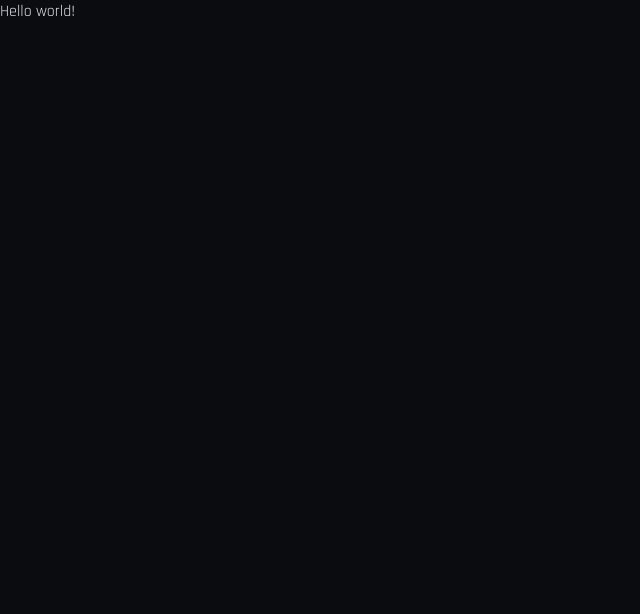
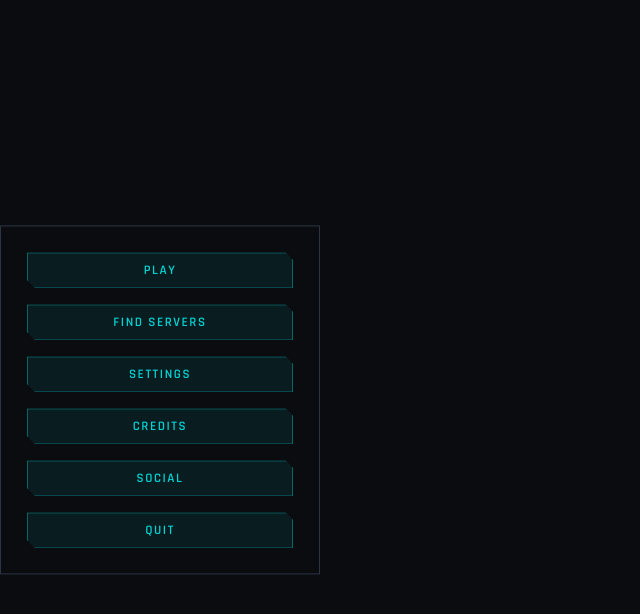
Before and after one commit to ArtemIyX/riftborn-ui, a Vue app: page /menu in a window 1280 px wide. Shown: the top 614 px of the page, without its empty margins (0-640 px from the left). Built offline with nearby package versions, Linux system fonts and the light colour scheme.

Commit message:
Main menu buttons

```diff
--- /dev/null
+++ b/src/components/menu/MenuButtons.vue
@@ -0,0 +1,25 @@
+<template>
+  <GBox class="menu-buttons">
+    <GStack>
+      <slot/>
+    </GStack>
+  </GBox>
+
+</template>
+
+<script setup>
+
+</script>
+
+
+<style scoped>
+.menu-buttons {
+  /* Container sizing */
+  width: clamp(200px, 25vw, 400px);
+  min-height: min-content;
+  max-height: 80vh;
+
+  /* Spacing */
+  padding: clamp(1rem, 2vw, 2rem);
+}
+</style>
--- a/src/views/MainMenu/MainMenu.css
+++ b/src/views/MainMenu/MainMenu.css
@@ -0,0 +1,6 @@
+.menu-box {
+  position: absolute;
+  left: 0;
+  top: 50%;
+  transform: translateY(-50%);
+}
--- a/src/views/MainMenu/MainMenu.vue
+++ b/src/views/MainMenu/MainMenu.vue
@@ -1,9 +1,33 @@
 <template>
-Hello world!
+
+  <MenuButtons class="menu-box">
+    <GButton>
+      <GLocText :table="locTable" key="#Play">Play</GLocText>
+    </GButton>
+    <GButton>
+      <GLocText :table="locTable" key="#FindServers">Find servers</GLocText>
+    </GButton>
+    <GButton>
+      <GLocText :table="locTable" key="#Settings">Settings</GLocText>
+    </GButton>
+    <GButton>
+      <GLocText :table="locTable" key="#Credits">Credits</GLocText>
+    </GButton>
+    <GButton>
+      <GLocText :table="locTable" key="#Social">Social</GLocText>
+    </GButton>
+    <GButton>
+      <GLocText :table="locTable" key="#Quit">Quit</GLocText>
+    </GButton>
+  </MenuButtons>
 </template>
 
 <script setup>
 
+import MenuButtons from "@/components/menu/MenuButtons.vue";
+
+const locTable = 'ST_Menu';
+
 </script>
 
 <style src="./MainMenu.css" scoped/>
```
